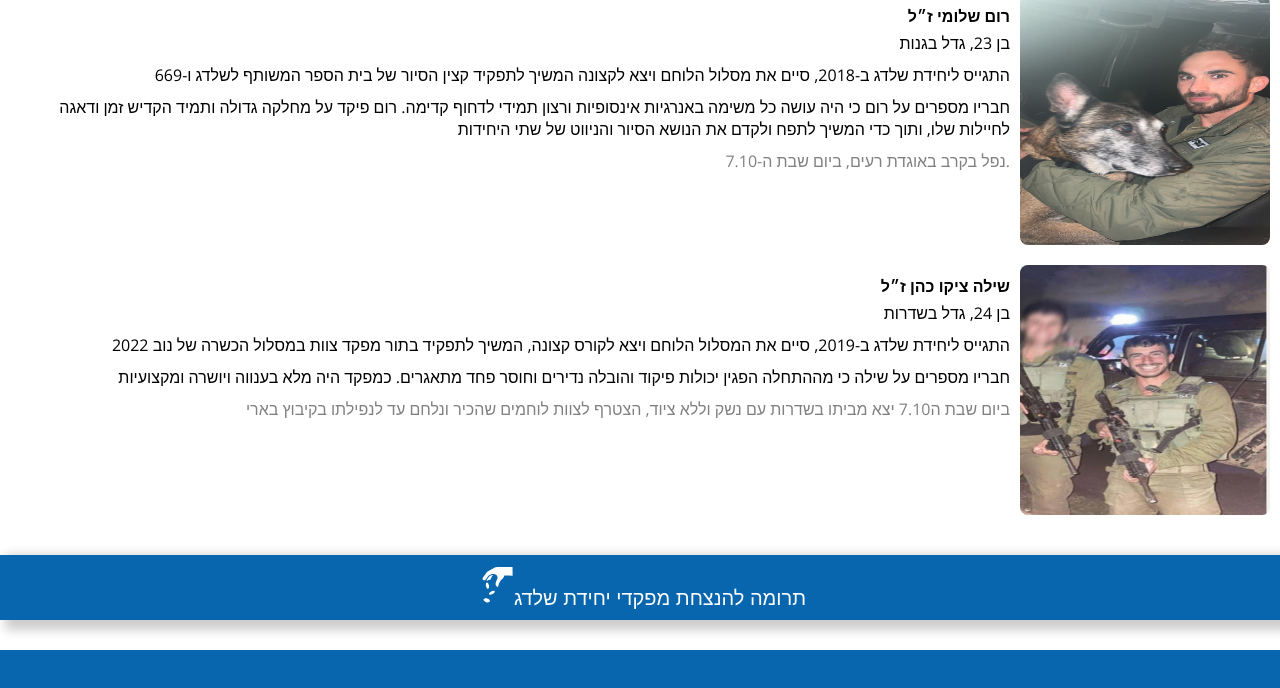
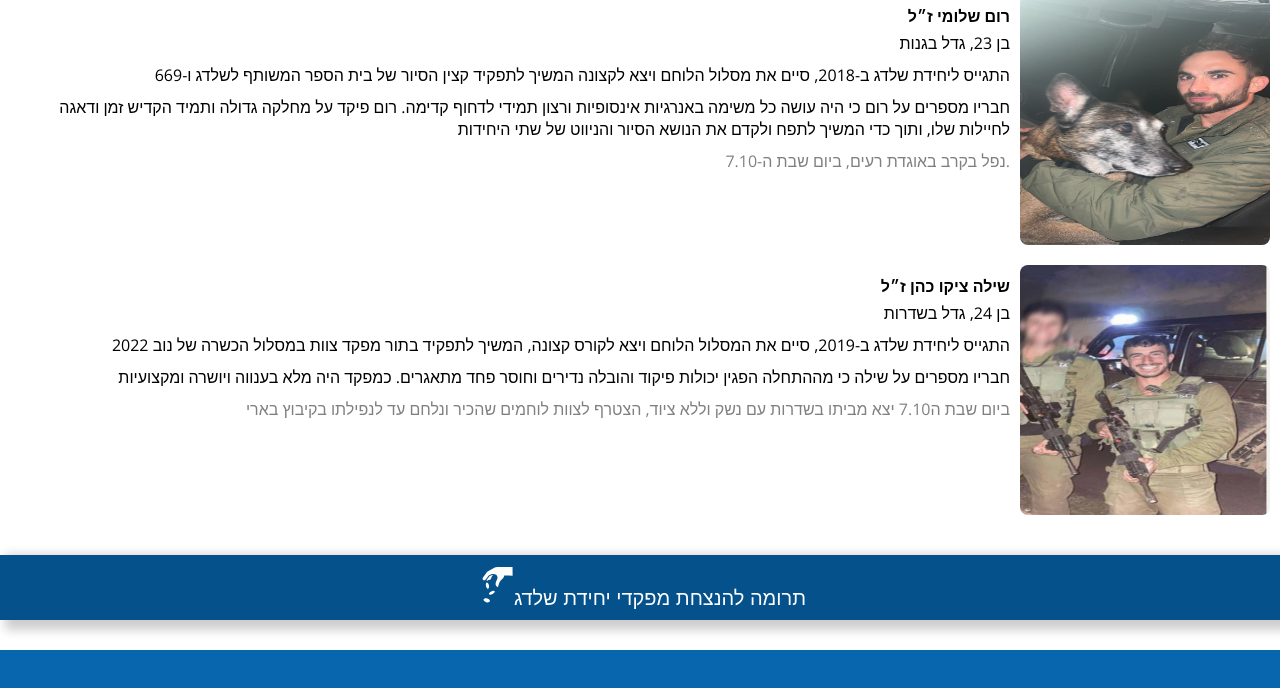
Before and after one commit to Haim-S/commemoration, a Next.js app: page / in a window 1280 px wide. In both pictures the pointer is over the button "תרומה להנצחת מפקדי יחידת שלדג". Shown: the part 596-1284 px from the top of the page. Built offline with nearby package versions, Linux system fonts and the light colour scheme.

Commit message:
fit the hover docation

```diff
--- a/src/components/donations/donations.module.css
+++ b/src/components/donations/donations.module.css
@@ -22,7 +22,7 @@
 }
 
 .link:hover{
-    background-color: var(--backgroundNavbar) !important;
+    background-color: #05518b !important;
 }
 
 .link a{
```
